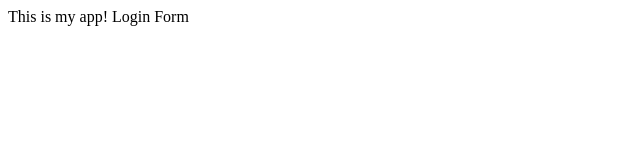
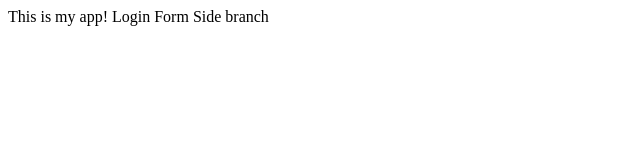
Before and after one commit to tecsi/firstsample, a plain HTML site: page index.html in a window 1280 px wide. Shown: the full height of the page, 0-640 px from the left. Drawn offline with Linux system fonts and the light colour scheme.

Commit message:
Side branch, same line

```diff
--- a/index.html
+++ b/index.html
@@ -5,5 +5,6 @@
 <body>
 This is my app!
 Login Form
+Side branch
 </body>
 </html>
```
